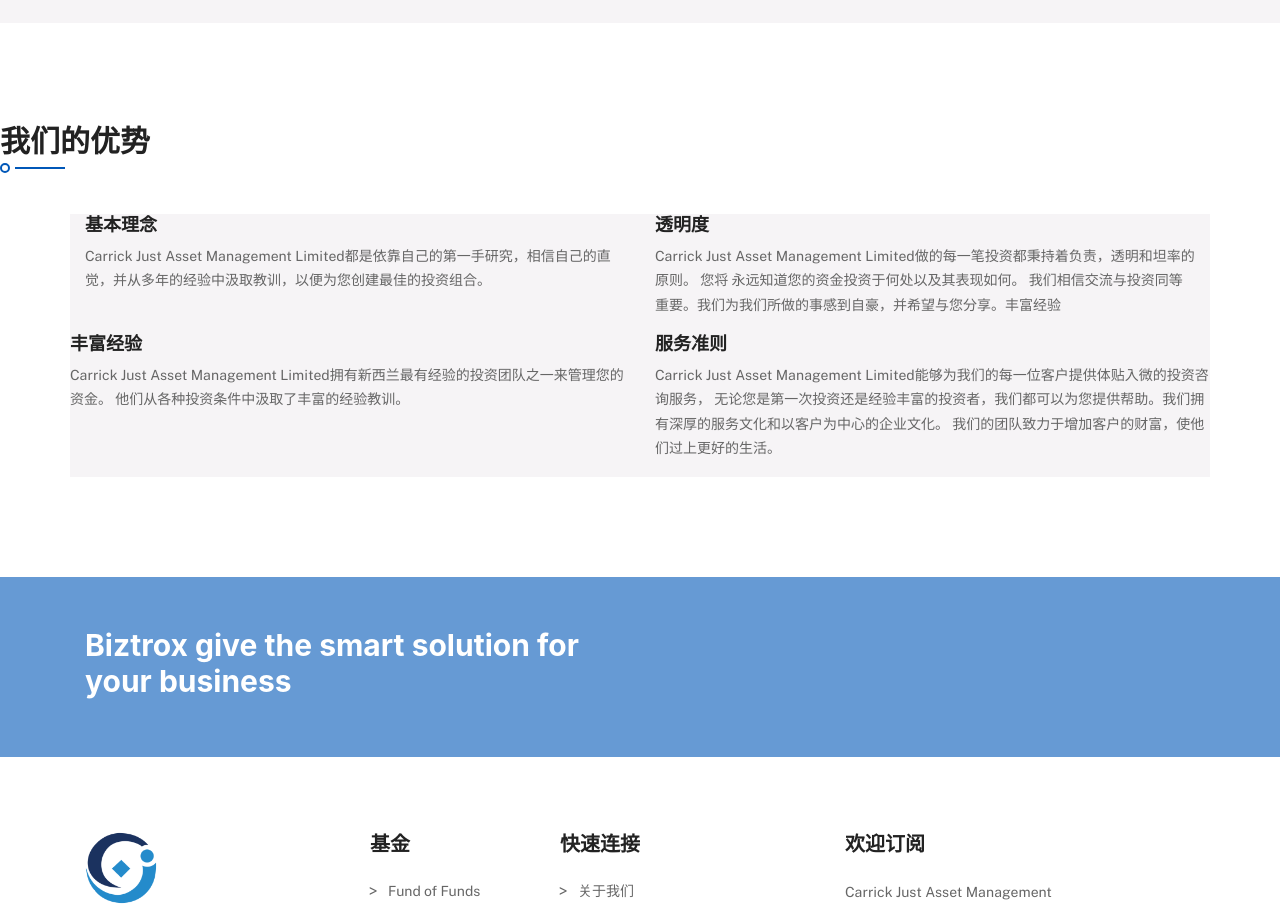
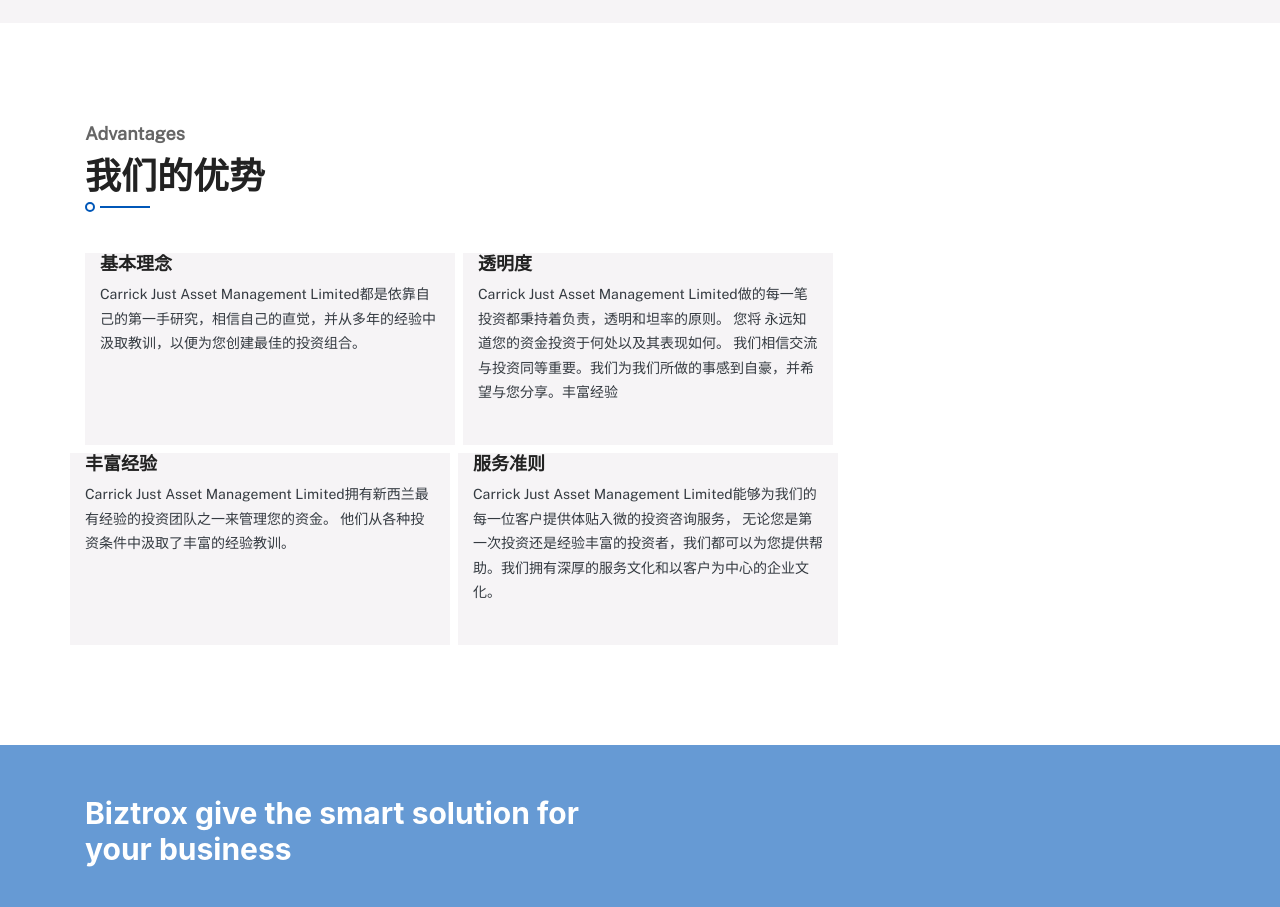
Before and after one commit to cjcm567/cjc-funds-web, a React (Create React App) app: page /about-us/carrick-Investment-philosophy in a window 1280 px wide. Shown: the part 1600-2507 px from the top of the page. Built offline with nearby package versions, Linux system fonts and the light colour scheme.

Commit message:
:lipstick: updated CarrickInvestmentPhilosophy

```diff
--- a/src/pages/CarrickInvestmentPhilosophy.tsx
+++ b/src/pages/CarrickInvestmentPhilosophy.tsx
@@ -78,41 +78,46 @@ export default function CarrickInvestmentPhilosophy() {
 
                 {/* <!-- ceo section  */}
                 <section className="section">
-                    <h3 className="section-title section-title-border-half">我们的优势</h3>
-                    <div className="container bg-gray">
+                    <div className="container">
+                        <h5 className="section-title-sm">Advantages</h5>
+                        <h2 className="section-title section-title-border-half">我们的优势</h2>
+                    </div>
+                    <div className="container">
+                        <div className="container ">
                             <div className="row rounded ">
-                            <div className="col-lg-6">
+                                <div className="col-lg-4 bg-gray mr-1 mb-1">
                                     <h5>基本理念</h5>
-                                <p>
+                                    <p className="text-dark mb-40">
                                         Carrick Just Asset Management
                                         Limited都是依靠自己的第一手研究，相信自己的直觉，并从多年的经验中汲取教训，以便为您创建最佳的投资组合。
                                     </p>
                                 </div>
-                            <div className="col-lg-6">
+                                <div className="col-lg-4 bg-gray ml-1 mb-1">
                                     <h5>透明度</h5>
-                                <p>
-                                    Carrick Just Asset Management Limited做的每一笔投资都秉持着负责，透明和坦率的原则。
-                                    您将 永远知道您的资金投资于何处以及其表现如何。
+                                    <p className="text-dark mb-40">
+                                        Carrick Just Asset Management
+                                        Limited做的每一笔投资都秉持着负责，透明和坦率的原则。 您将
+                                        永远知道您的资金投资于何处以及其表现如何。
                                         我们相信交流与投资同等重要。我们为我们所做的事感到自豪，并希望与您分享。丰富经验
                                     </p>
                                 </div>
                                 <div className="row rounded">
-                                <div className="col-lg-6">
+                                    <div className="col-lg-4 bg-gray mt-1 mr-1">
                                         <h5>丰富经验</h5>
-                                    <p>
+                                        <p className="text-dark mb-40">
                                             Carrick Just Asset Management
                                             Limited拥有新西兰最有经验的投资团队之一来管理您的资金。
                                             他们从各种投资条件中汲取了丰富的经验教训。
                                         </p>
                                     </div>
-                                <div className="col-lg-6">
+                                    <div className="col-lg-4 bg-gray mt-1 ml-1">
                                         <h5>服务准则</h5>
-                                    <p>
+                                        <p className="text-dark mb-40">
                                             Carrick Just Asset Management
                                             Limited能够为我们的每一位客户提供体贴入微的投资咨询服务，
                                             无论您是第一次投资还是经验丰富的投资者，我们都可以为您提供帮助。我们拥有深厚的服务文化和以客户为中心的企业文化。
-                                        我们的团队致力于增加客户的财富，使他们过上更好的生活。
                                         </p>
+                                    </div>
                                 </div>
                             </div>
                         </div>
```
Lines whose indentation alone changed are shown as unchanged.
